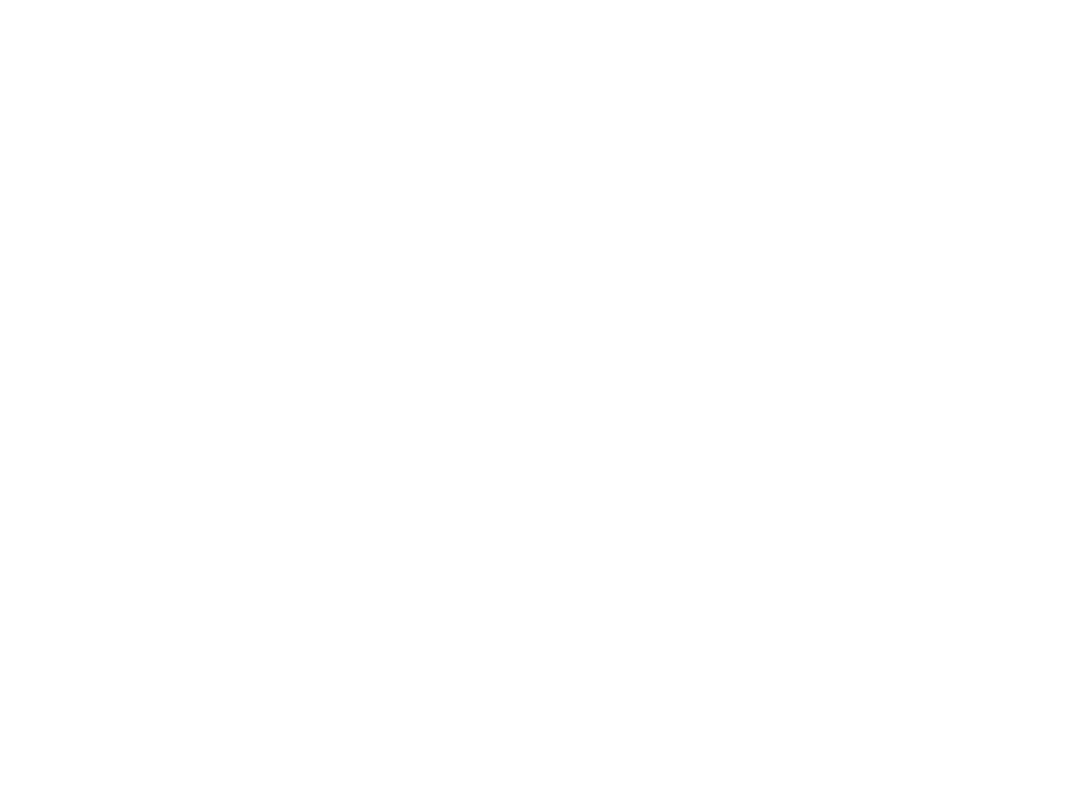
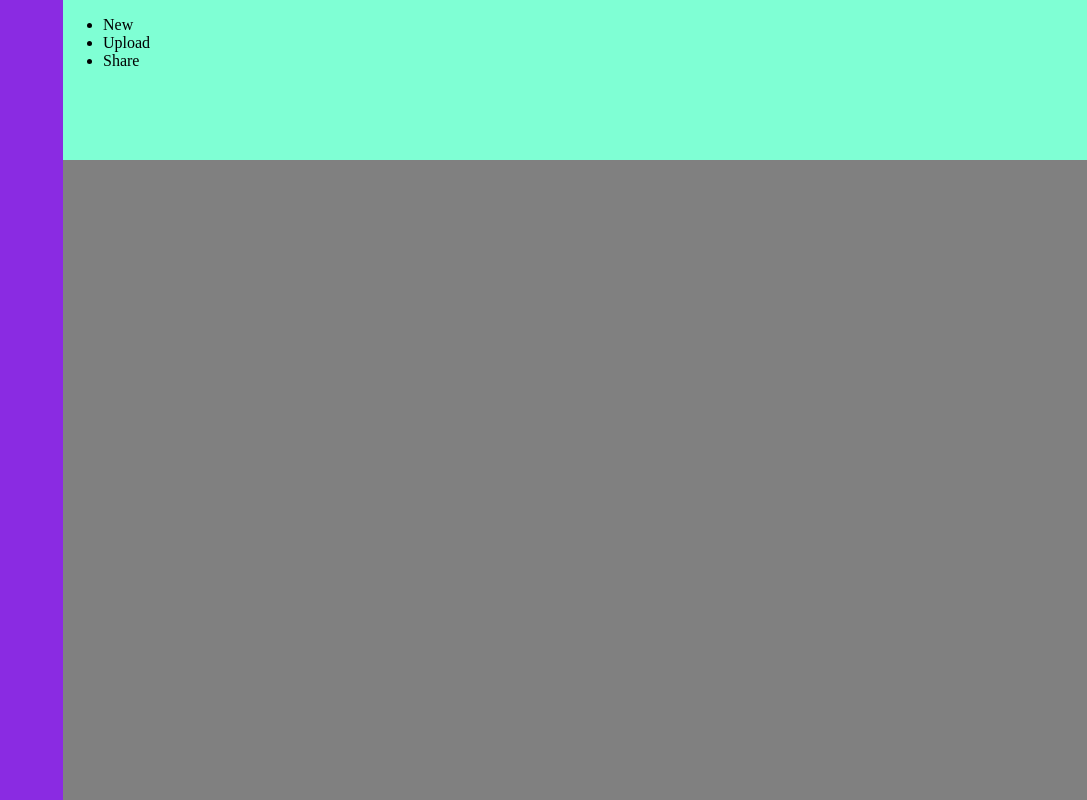
Before and after one commit to Fico27/admin-dash, a plain HTML site: page index.html in a window 1280 px wide. Shown: the whole page, without its empty margins (193-1280 px from the left). Drawn offline with Linux system fonts and the light colour scheme.

Commit message:
Created grid for main layout - sidebar/header/content. Began working on header section.

```diff
--- a/index.html
+++ b/index.html
@@ -6,7 +6,38 @@
     <title>They call me Dash</title>
     <link rel="stylesheet" href="style.css">
 </head>
+
 <body>
+
+    <div class="container">
+
+        <div class="header">
+            <div class="topheader">
+
+            </div>
+            <div class="bottomheader">
+                <div class="log">
+
+                </div>
+                <div class="nav">
+                    <ul>
+                        <li>New</li>
+                        <li>Upload</li>
+                        <li>Share</li>
+                    </ul>
+                </div>
+            </div>
+        </div>
+
+        <div class="sidebar">
+
+        </div>
+
+        <div class="content">
+
+        </div>
+
+    </div>
 
 </body>
 </html>
--- a/style.css
+++ b/style.css
@@ -0,0 +1,46 @@
+html, body{
+    margin: 0;
+}
+.container{
+    display: grid;
+    height: 100vh;
+    grid-template-columns: repeat(5, 1fr);
+    grid-template-rows: repeat(5, 1fr)
+}
+
+/* ----------------Css header styling---------------- */
+
+.header{
+
+    background: aquamarine;
+    grid-column: 2 / end;
+}
+
+
+
+/* ----------------Css header styling End---------------- */
+
+
+/* ----------------Css sidebar styling---------------- */
+
+.sidebar{
+    background-color: blueviolet;
+    grid-column: 1;
+    grid-row: 1 / end;
+}
+
+
+
+
+/* ----------------Css sidebar styling End---------------- */
+
+
+/* ----------------Css content styling---------------- */
+.content{
+    background-color: gray;
+    grid-area: 2/ 2/ 6/ 6;
+}
+
+
+
+/* ----------------Css Content styling End---------------- */
```
